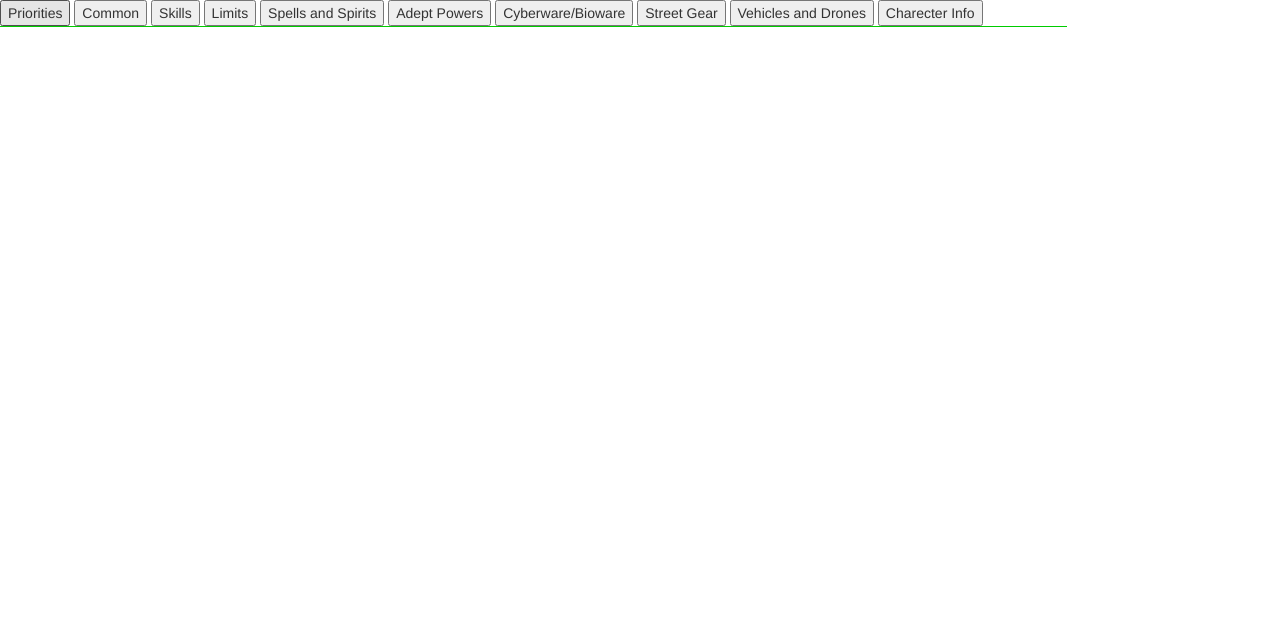
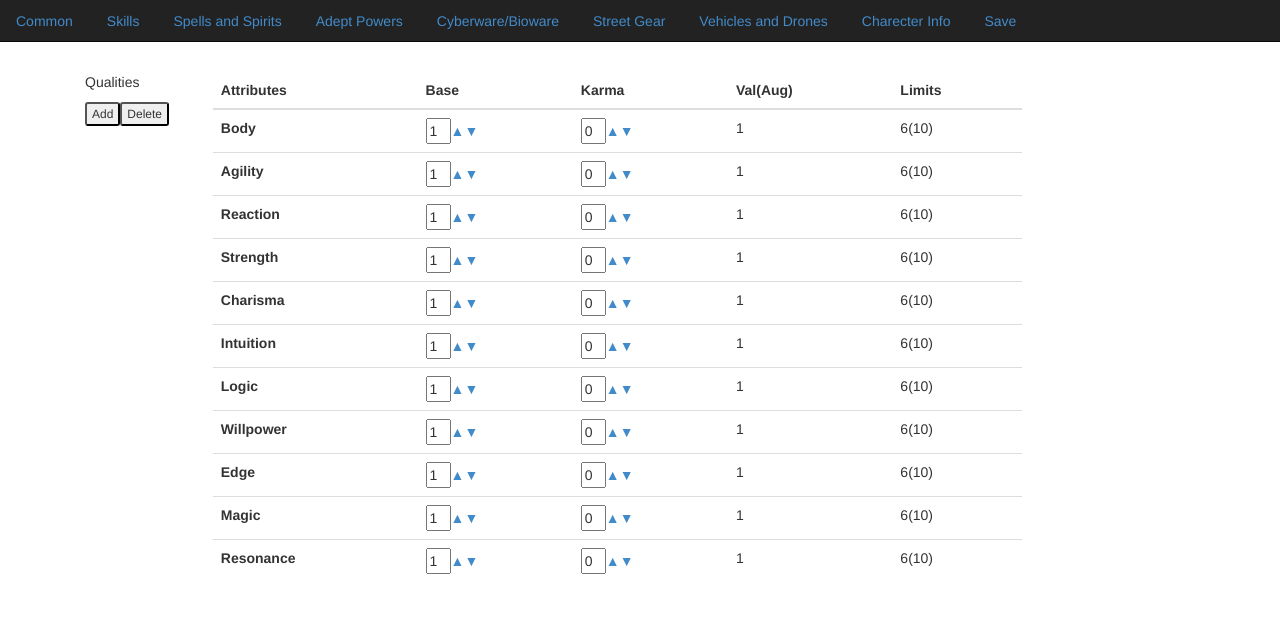
Before and after one commit to albertwohletz/wiz, a Django app: page / in a window 1280 px wide. Shown: the top 631 px of the page. Run offline with Django 3.2, Linux system fonts and the light colour scheme; some libraries are stand-ins or nearby versions.

Commit message:
base attributes and more core stuff for first tab

```diff
--- a/Frontend/static/css/main_style.css
+++ b/Frontend/static/css/main_style.css
@@ -19,8 +19,12 @@
 }
 
 .main-container{
-
+    padding: 30px;
 }
 .side-bar{
 
 }
+
+.spinner{
+    width:25px;
+}
--- a/Frontend/static/js/changepane.js
+++ b/Frontend/static/js/changepane.js
@@ -1,3 +1,13 @@
 /**
  * Created by albertlwohletz on 2/7/15.
  */
+$(document).ready(function() {
+	$('.blah').click(function() {
+		alert('hi');
+	});
+	$( ".spinner" ).spinner({
+		min: 1,
+		max: 10,
+		start: 1
+	});
+});
--- a/Frontend/views.py
+++ b/Frontend/views.py
@@ -2,5 +2,19 @@ from django.shortcuts import render
 
 # Create your views here.
 def home(request):
-    params = {}
+    params = {
+    	'attributes': [
+    		{'short': 'bod', 'full': 'Body'},
+    		{'short': 'agi', 'full': 'Agility'},
+    		{'short': 'rea', 'full': 'Reaction'},
+    		{'short': 'str', 'full': 'Strength'},
+    		{'short': 'cha', 'full': 'Charisma'},
+    		{'short': 'int', 'full': 'Intuition'},
+    		{'short': 'log', 'full': 'Logic'},
+    		{'short': 'wil', 'full': 'Willpower'},
+    		{'short': 'edg', 'full': 'Edge'},
+    		{'short': 'mag', 'full': 'Magic'},
+    		{'short': 'res', 'full': 'Resonance'}
+    	]
+    }
     return render(request, 'main.html', params)
--- a/templates/main.html
+++ b/templates/main.html
@@ -9,26 +9,68 @@
         <link rel="stylesheet" href="{% static 'css/main_style.css' %}" >
         <script src={% static 'bootstrap-3.2.0-dist/js/bootstrap.min.js' %}></script>
         <link href="{% static 'bootstrap-glyphicons-master/css/bootstrap.icon-large.min.css' %}" rel="stylesheet">
+        <script src={% static 'js/main.js' %}></script>
+        <script src={% static 'js/changepane.js' %}></script>
 	</head>
 	<body>
-        <div class="header">
-            <button>Priorities</button>
-            <button>Common</button>
-            <button>Skills</button>
-            <button>Limits</button>
-            <button>Spells and Spirits</button>
-            <button>Adept Powers</button>
-            <button>Cyberware/Bioware</button>
-            <button>Street Gear</button>
-            <button>Vehicles and Drones</button>
-            <button>Charecter Info</button>
-        </div>
-        <div class="main-container col-xs-10 resizable" style="background-color:#00cc00">
+        <!-- nav buttons -->
+        <ul class="nav nav-tabs navbar-inverse">
+            <li class='nav-common'><a data-role="button" href="#">Common</a></li>
+            <li class='nav-skills'><a data-role="button" href="#">Skills</a></li>
+            <li class='nav-spells'><a data-role="button" href="#">Spells and Spirits</a></li>
+            <li class='nav-adept'><a data-role="button" href="#">Adept Powers</a></li>
+            <li class='nav-bioware'><a data-role="button" href="#">Cyberware/Bioware</a></li>
+            <li class='nav-gear'><a data-role="button" href="#">Street Gear</a></li>
+            <li class='nav-drones'><a data-role="button" href="#">Vehicles and Drones</a></li>
+            <li class='nav-bio'><a href="#">Charecter Info</a></li>
+            <li class="divider"></li>
+            <li><a href="#">Save</a></li>
+        </ul>
+
+        <!-- Main Wrapper -->
+        <div class="main-container col-xs-10 resizable">
             <!-- Common Tab -->
-            <!-- Qualities
+
+            <!-- Qualities -->
+            <div class='qualities col-xs-2'>
+                <ul>Qualities</ul>
+                <ul><button class='btn-xs'>Add</button><button class='btn-xs'>Delete</button></ul>
+                <div class='qualities-list'>
+                </div>
+            </div>
+
+            <!-- Right Pane -->
+            <div class='col-xs-10'>
+                <div class='attributes'>
+                    <table class='table'>
+                    <thead>
+                        <tr>
+                        <th>Attributes</th>
+                        <th>Base</th>
+                        <th>Karma</th>
+                        <th>Val(Aug)</th>
+                        <th>Limits</th>
+                        </tr>
+                    </thead>
+                    {% for att in attributes %}
+                    <tr>
+                        <td><label for="spinner">{{att.full}}</label></td>
+                        <td class='{{att.short}}-base'><input class="spinner" value="1"></td>
+                        <td class='{{att.short}}-karma'><input class="spinner" value="0"></td>
+                        <td class='{{att.short}}-val'>1</td>
+                        <td class='{{att.short}}-limit'>6(10)
+                    </tr>
+                    {% endfor %}
+                    </table>
+
+                </div>
+                <div class='contacts'>
+
+                </div>
+            </div>
 
         </div>
-        <div class="side-bar col-xs-2 resizable" style="background-color:#0000cc">
+        <div class="side-bar col-xs-2 resizable">
 
         </div>
         <!-- Karma Essence Nuyen -->
```
Also changed, not shown: 1 other file.
